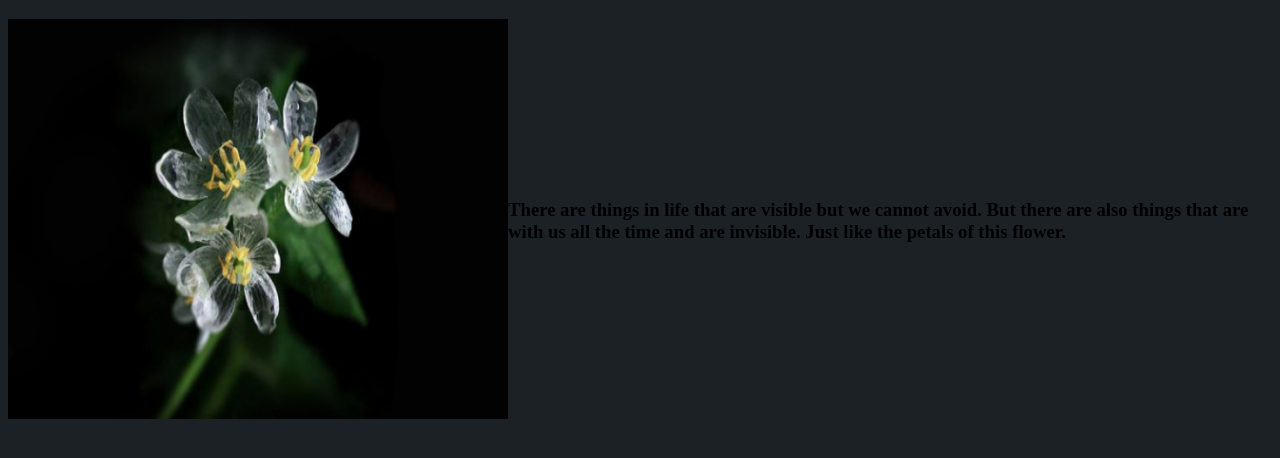
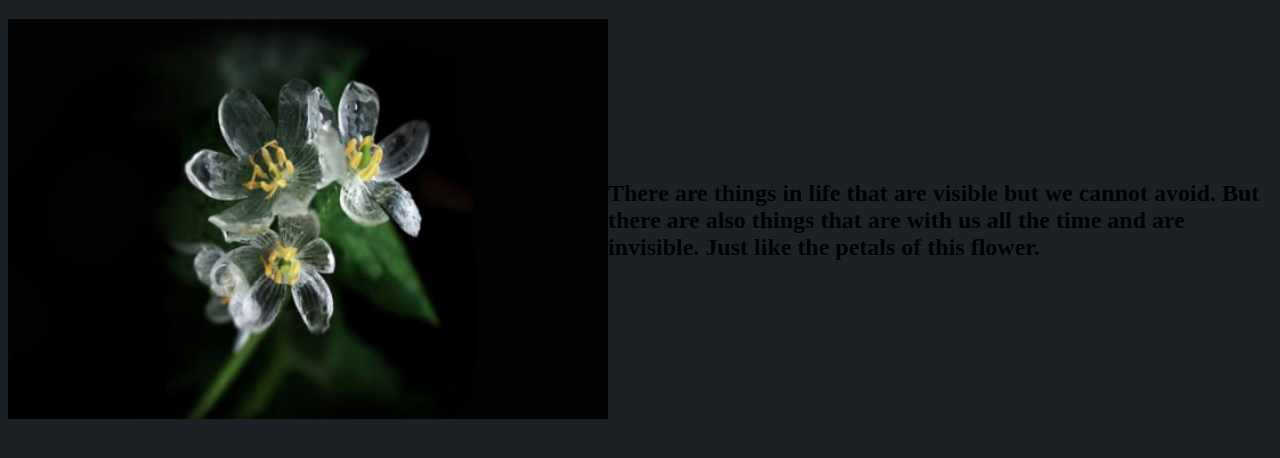
Before and after one commit to LLG566/diphylleia-grayi, a plain HTML site: page index.html in a window 1280 px wide. Shown: the part 130-588 px from the top of the page. Drawn offline with Linux system fonts and the light colour scheme.

Commit message:
Update index.html

```diff
--- a/index.html
+++ b/index.html
@@ -106,8 +106,15 @@ li.dropdown {
 	<h1>안녕하세요</h1>
 
 <div class="lnr">
-	<a href="https://www.foralwaysjonghyun.com/chapter-one.html"><img src="diphylleia_grayi.jpg" alt="Diphylleia Grayi" style="width:500px;height:400px;"></a>
-	<h3>There are things in life that are visible but we cannot avoid. But there are also things that are with us all the time and are invisible. Just like the petals of this flower.</h3>
+	<a href="https://www.foralwaysjonghyun.com/chapter-one.html"><img src="diphylleia_grayi.jpg" alt="Diphylleia Grayi" style="width:600px;height:400px;"></a>
+	<h2>    There are things in life
+		that are visible
+		but we cannot avoid.
+		But there are also things
+		that are with us all the time
+		and are invisible.
+		Just like the petals of this flower.
+	</h2>
 </div>
 
 
```
